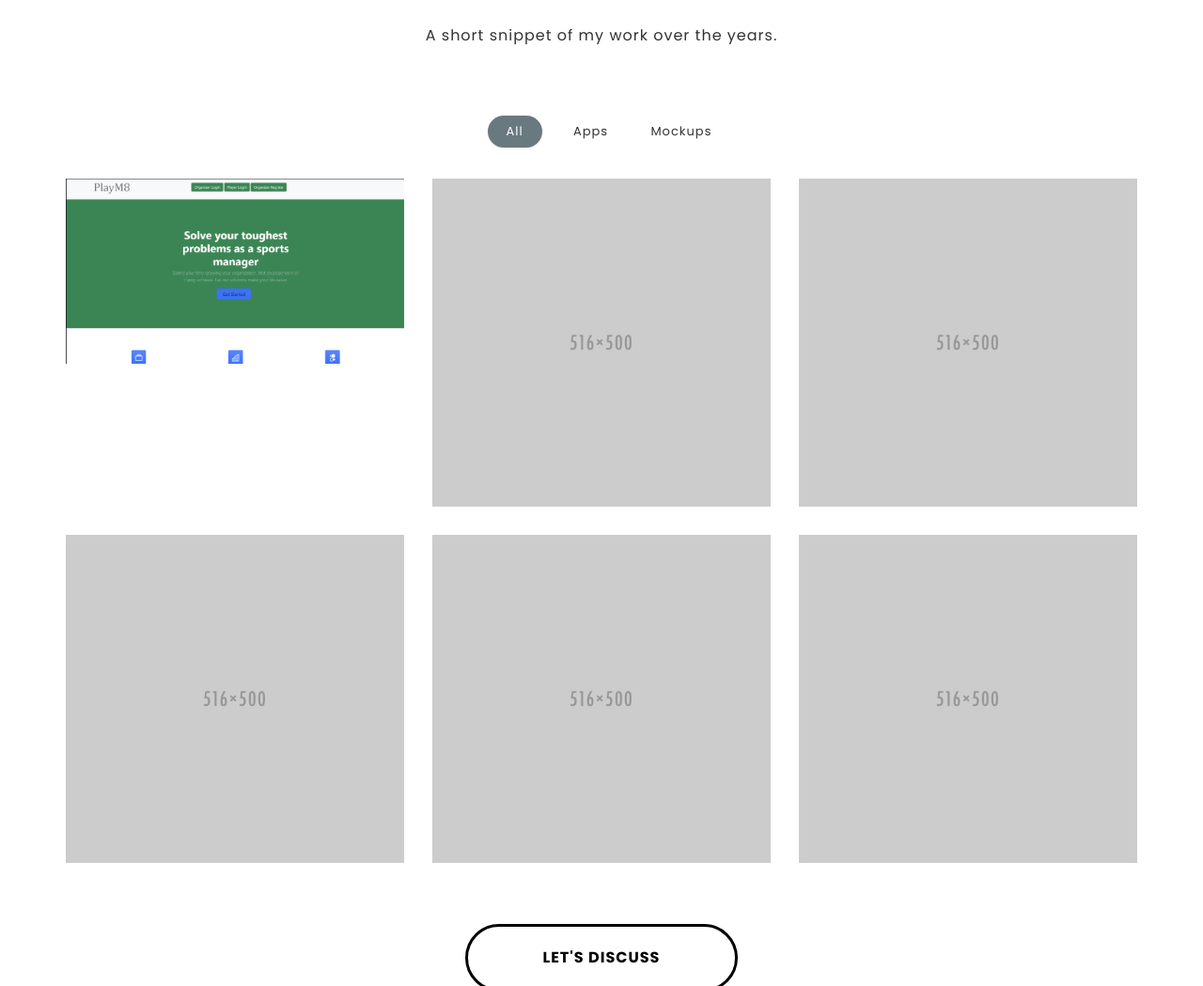
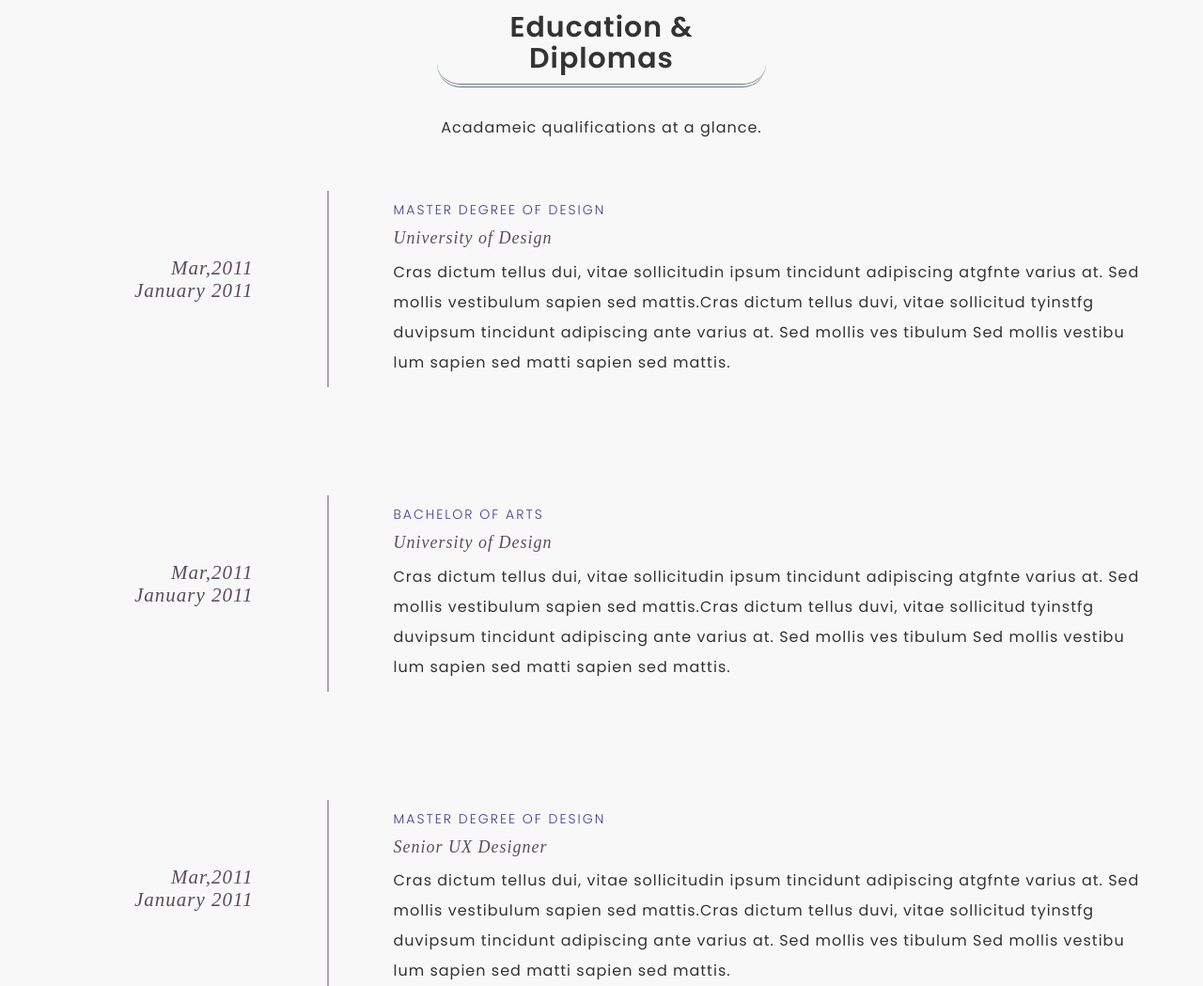
Before and after one commit to aadarsha10/staticCV, a plain HTML site: page index.html in a window 1280 px wide. Shown: the part 1751-2800 px from the top of the page at 94% size. Drawn offline with Linux system fonts and the light colour scheme; some packages are replaced by stand-ins of ours.

Commit message:
education section

```diff
--- a/css/style.css
+++ b/css/style.css
@@ -651,13 +651,65 @@ ul.portfolio li.active {
     border-radius: 4px;
 }
 
+/* education */
 
+.educationdiploma {
+	background:#f8f8f8;
+    align-items: center;
+}
+.educationdiploma .container{
+	padding-top:65px ;
+	padding-bottom:0 ;
+	margin-bottom:-20px;
+    align-items: center;
+}
+
+.myexperties {
+	background:#fff;
+}
+.myexperties .container{
+	padding-top:67px ;
+	padding-bottom:0 ;
+	margin-bottom:-20px;
+}
+.expertiesico {
+	padding:70px 63px 70px 0;
+	text-align:right;
+	font-family:'Crimson Text',serif;
+	font-size:21px;
+	line-height:24px;
+	color:#5b4c5c;
+	font-style:italic;
+}
+.expertiesdesc {
+	border-left:2px solid #ada5ad;
+	padding:0 0 0 69px;
+	margin-bottom:100px;
+}
+.expertiesdesc p {
+	padding-bottom:0;
+}
+.expertiesdesc h4 {
+	font-size:14px;
+	font-weight:300;
+	color:#423c92;
+	line-height:normal;
+	text-transform:uppercase;
+	letter-spacing:2px;
+}
+.expertiesdesc h5 {
+	font-family: 'Crimson Text', serif;
+	color:#5b4c5c;
+	font-size:18px;
+	font-style:italic;
+	font-weight:400;
+}
 
 /* Statistics */
 
 .statistics-section {
 	position: relative;
-    background: url(../images/bg/statistics.jpg);
+    background: url(../images/bg/stats.jpg);
     background-size: cover;
     z-index: 1;
 }
--- a/index.html
+++ b/index.html
@@ -83,6 +83,8 @@
                                         </li>
                                         <li><a class="smooth-scroll" href="#about">About</a>
                                         </li>
+                                        <li><a class="smooth-scroll" href="#education">Education</a>
+                                        </li>
                                         <li><a class="smooth-scroll" href="#portfolio">Portfolio</a>
                                         </li>
                                         <li><a class="smooth-scroll" href="#experience">Experience</a>
@@ -167,6 +169,67 @@
         </div>
     </section>
     <!-- About End -->
+
+    <!-- Education start -->
+    <section id="education" class="educationdiploma section-space-padding">
+        <div class="container">
+            <div class="row">
+                <div class="col-sm-12">
+                    <div class="section-title">
+                        <h2>Education &amp; Diplomas</h2>
+                        <p>Acadameic qualifications at a glance.</p>
+                    </div>
+                </div>
+            </div>
+
+            <div class="row media">
+                <div class="col-xs-12 col-sm-3 col-md-3 col-lg-3">
+                    <div class="expertiesico">
+                        Mar,2011<br>January 2011
+                    </div>
+                </div>
+                <div class="expertiesdesc col-xs-12 col-sm-9 col-md-9 col-lg-9">
+                    <h4>Master Degree of Design</h4>
+                    <h5>University of Design</h5>
+                    <p>Cras dictum tellus dui, vitae sollicitudin ipsum tincidunt adipiscing atgfnte varius at. Sed
+                        mollis vestibulum sapien sed mattis.Cras dictum tellus duvi, vitae sollicitud tyinstfg
+                        duvipsum tincidunt adipiscing ante varius at. Sed mollis ves tibulum Sed mollis vestibu
+                        lum sapien sed matti sapien sed mattis.</p>
+                </div>
+            </div>
+            <div class="row media">
+                <div class="col-xs-12 col-sm-3 col-md-3 col-lg-3">
+                    <div class="expertiesico">
+                        Mar,2011<br>January 2011
+                    </div>
+                </div>
+                <div class="expertiesdesc col-xs-12 col-sm-9 col-md-9 col-lg-9">
+                    <h4>Bachelor of Arts</h4>
+                    <h5>University of Design</h5>
+                    <p>Cras dictum tellus dui, vitae sollicitudin ipsum tincidunt adipiscing atgfnte varius at. Sed
+                        mollis vestibulum sapien sed mattis.Cras dictum tellus duvi, vitae sollicitud tyinstfg
+                        duvipsum tincidunt adipiscing ante varius at. Sed mollis ves tibulum Sed mollis vestibu
+                        lum sapien sed matti sapien sed mattis.</p>
+                </div>
+            </div>
+            <div class="row media">
+                <div class="col-xs-12 col-sm-3 col-md-3 col-lg-3">
+                    <div class="expertiesico">
+                        Mar,2011<br>January 2011
+                    </div>
+                </div>
+                <div class="expertiesdesc col-xs-12 col-sm-9 col-md-9 col-lg-9">
+                    <h4>Master Degree of Design</h4>
+                    <h5>Senior UX Designer</h5>
+                    <p>Cras dictum tellus dui, vitae sollicitudin ipsum tincidunt adipiscing atgfnte varius at. Sed
+                        mollis vestibulum sapien sed mattis.Cras dictum tellus duvi, vitae sollicitud tyinstfg
+                        duvipsum tincidunt adipiscing ante varius at. Sed mollis ves tibulum Sed mollis vestibu
+                        lum sapien sed matti sapien sed mattis.</p>
+                </div>
+            </div>
+        </div>
+    </section>
+    <!-- Education section end -->
 
 
     <!-- Portfolio Start -->
@@ -277,18 +340,23 @@
                     </div>
 
                     <div class="experience-word text-center">
-                        <img src="https://reconciler.gokyolabs.com/assets/logo.svg" class="img-responsive" alt="gokyo reconciler logo">
+                        <img src="https://reconciler.gokyolabs.com/assets/logo.svg" class="img-responsive"
+                            alt="gokyo reconciler logo">
                         <h2>Gokyo reconciler</h2>
-                        <p>Progressed up to the post of deployment officer within 6 months of employment. Started taking more responsibilities as the position requires,
+                        <p>Progressed up to the post of deployment officer within 6 months of employment. Started taking
+                            more responsibilities as the position requires,
                             while learning new tricks and tips into the industry we were working with.
                         </p>
                     </div>
 
                     <div class="experience-word text-center">
-                        <img src="https://gokyolabs.com/assets/reconciler.png" class="img-responsive" alt="DevOps image">
+                        <img src="https://gokyolabs.com/assets/reconciler.png" class="img-responsive"
+                            alt="DevOps image">
                         <h2>DevOps</h2>
-                        <p>Started working on improving and fixing the product as needed by the clients while working on continious deployment. This also allowed
-                            me to work with linux and various sql databases like MySQL, Postgresql. This position also allowed me to work on
+                        <p>Started working on improving and fixing the product as needed by the clients while working on
+                            continious deployment. This also allowed
+                            me to work with linux and various sql databases like MySQL, Postgresql. This position also
+                            allowed me to work on
                         </p>
                     </div>
 
@@ -477,7 +545,7 @@
                     <div class="section-title">
                         <h2>Contact Me.</h2>
                         <p>
-                        <h3>Feel free to contact me for any queries in the contact information provided below.</h3>
+                            <h3>Feel free to contact me for any queries in the contact information provided below.</h3>
                         </p>
                     </div>
                 </div>
@@ -587,11 +655,16 @@
 
         <div class="margin-top-80">
             <ul class="social-icon">
-                <li><a href="https://www.facebook.com/aadarsha.m.shrestha/" target="_blank" class="facebook"><i class="fa fa-facebook"></i></a></li>
-                <li><a href="https://twitter.com/aadarsha_man" target="_blank" class="twitter"><i class="fa fa-twitter"></i></a></li>
-                <li><a href="https://github.com/aadarsha10" target="_blank" class="github"><i class="fa fa-github"></i></a></li>
-                <li><a href="https://www.instagram.com/shrestha_aadarsha10/" target="_blank" class="instagram"><i class="fa fa-instagram"></i></a></li>
-                <li><a href="www.linkedin.com/in/aadarsha-man-shrestha" target="_blank" class="linkedin"><i class="fa fa-linkedin"></i></a></li>
+                <li><a href="https://www.facebook.com/aadarsha.m.shrestha/" target="_blank" class="facebook"><i
+                            class="fa fa-facebook"></i></a></li>
+                <li><a href="https://twitter.com/aadarsha_man" target="_blank" class="twitter"><i
+                            class="fa fa-twitter"></i></a></li>
+                <li><a href="https://github.com/aadarsha10" target="_blank" class="github"><i
+                            class="fa fa-github"></i></a></li>
+                <li><a href="https://www.instagram.com/shrestha_aadarsha10/" target="_blank" class="instagram"><i
+                            class="fa fa-instagram"></i></a></li>
+                <li><a href="www.linkedin.com/in/aadarsha-man-shrestha" target="_blank" class="linkedin"><i
+                            class="fa fa-linkedin"></i></a></li>
             </ul>
         </div>
 
@@ -618,8 +691,8 @@
                 <div class="col-md-4 ams-credit text-right">
                     <p>Design By <a href="#" target="_blank" title="Aadarsha">AMS</a></p>
                     <p>
-                    <div>Icons made by <a href="https://www.freepik.com" title="Freepik">Freepik</a> from <a
-                            href="https://www.flaticon.com/" title="Flaticon">www.flaticon.com</a></div>
+                        <div>Icons made by <a href="https://www.freepik.com" title="Freepik">Freepik</a> from <a
+                                href="https://www.flaticon.com/" title="Flaticon">www.flaticon.com</a></div>
                     </p>
                 </div>
 
@@ -636,8 +709,8 @@
     <!-- All Javascript Plugins  -->
     <script type="text/javascript" src="js/jquery.min.js"></script>
     <script type="text/javascript" src="js/plugin.js"></script>
-    <script type="text/javascript"
-        src="http://maps.google.com/maps/api/js?key=AIzaSyC0HAKwKinpoFKNGUwRBgkrKhF-sIqFUNA"></script>
+    <script type="text/javascript" src="http://maps.google.com/maps/api/js?key=AIzaSyC0HAKwKinpoFKNGUwRBgkrKhF-sIqFUNA">
+    </script>
 
     <!-- Main Javascript File  -->
     <script type="text/javascript" src="js/scripts.js"></script>
```
